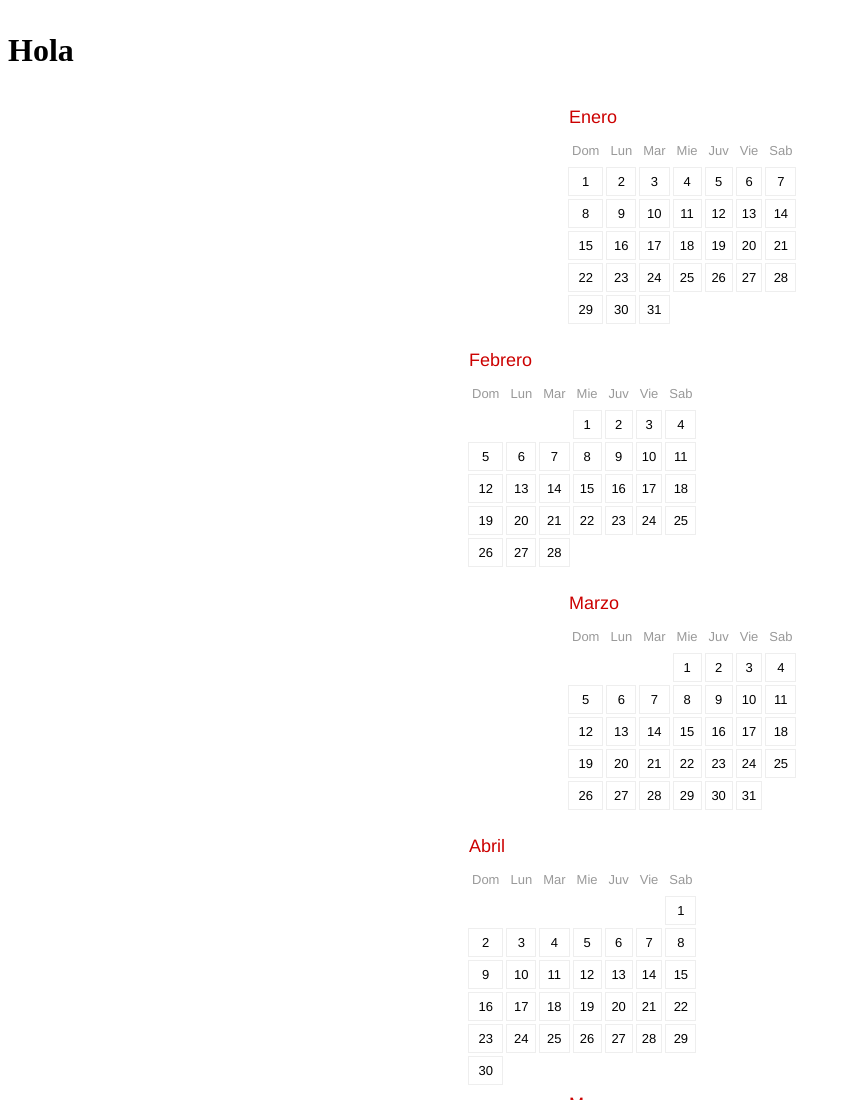
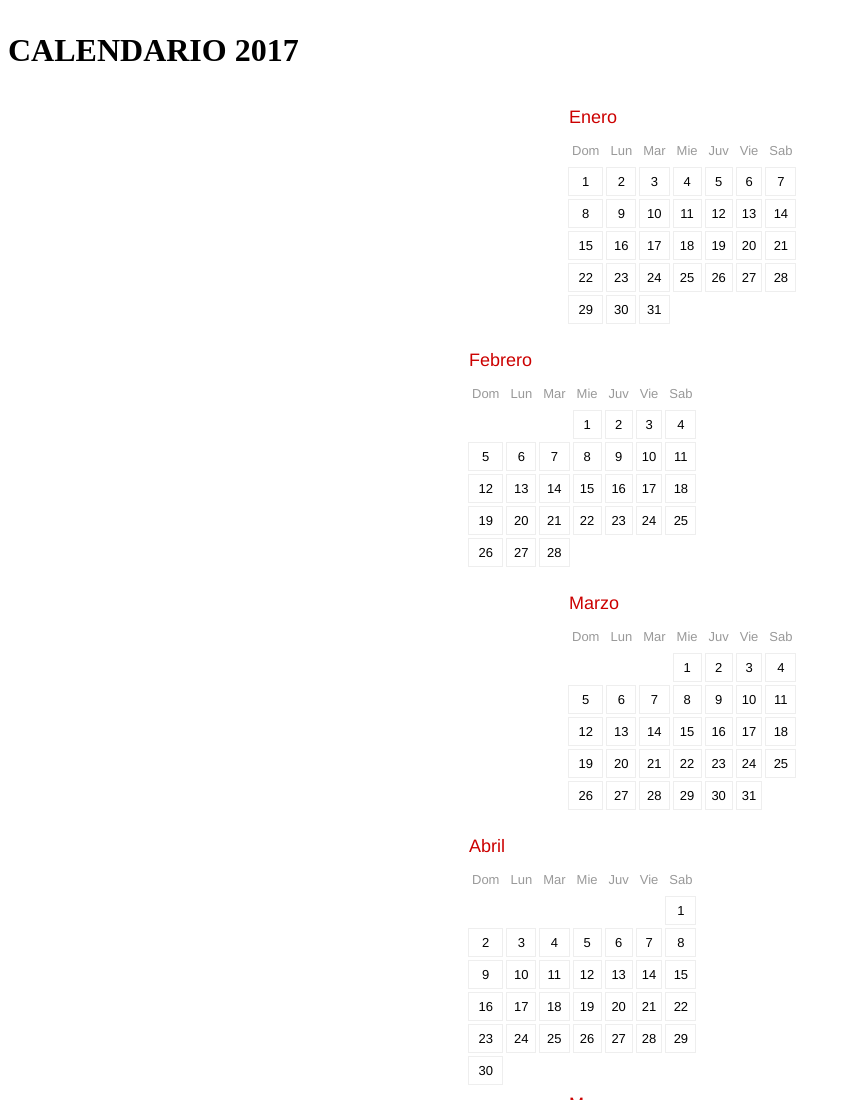
Before and after one commit to sterivmon/calendario-devcode, a plain HTML site: page index.html in a window 1280 px wide. Shown: the top 1100 px of the page, without its empty margins (0-851 px from the left). Drawn offline with Linux system fonts and the light colour scheme.

Commit message:
agregar encabezado

```diff
--- a/index.html
+++ b/index.html
@@ -10,7 +10,7 @@
 
 
 <h1>
-<div><p>Hola</p></div>
+<div><p>CALENDARIO 2017</p></div>
 </h1>
 
 
```
